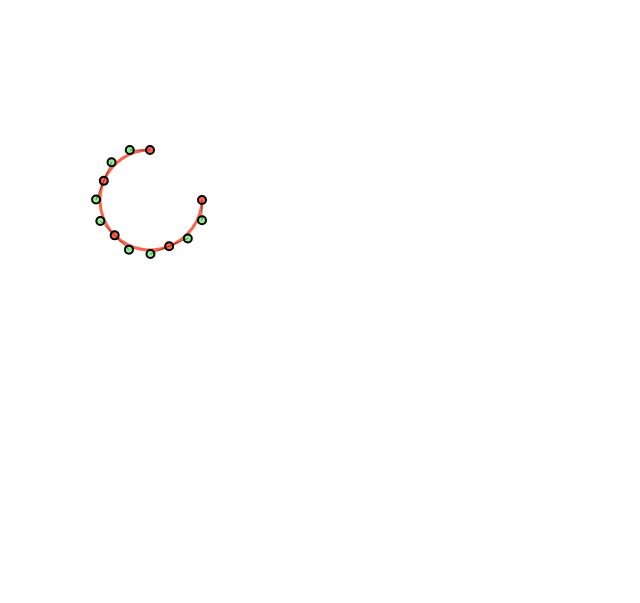
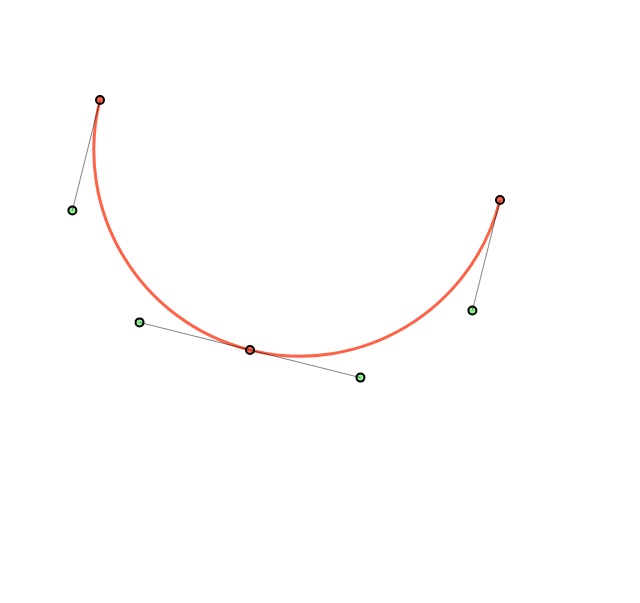
Before and after one commit to Shadoworker/zakuJS, a plain HTML site: page index.html in a window 1280 px wide. Shown: the whole page, without its empty margins (0-640 px from the left). Drawn offline with Linux system fonts and the light colour scheme.

Commit message:
Ending zaku's Structure

```diff
--- a/index.html
+++ b/index.html
@@ -15,12 +15,11 @@
 <div style="width: 100%; height: 600px;">
   <svg width='100%' height='100%' xmlns='http://www.w3.org/2000/svg' >
 
+       <path id='samba' d="M 100,100 C72.39, 210.46, 139.54, 322.39, 250, 350 C360.46, 377.61, 472.39, 310.46, 500, 200" fill="none" stroke="tomato" stroke-width="3"/>
 
-       <!-- <path id='liner1' d="M 150,150 a 50,50 40 1 0 50,50"  fill="none" stroke="tomato" stroke-width="3"/> -->
-       <!-- <path id='liner1' d="M 100,100 C72.39, 210.46, 139.54, 322.39, 250, 350 C360.46, 377.61, 472.39, 310.46, 500, 200" fill="none" stroke="tomato" stroke-width="3"/> -->
+       <!-- <path id='samba' d="M 150,150 a 50,50 40 1 0 50,50"  fill="none" stroke="tomato" stroke-width="3"/> -->
 
-       <path id='liner1' d="m 150,150 c -20.22309,0 -38.45503,12.18218 -46.19363,30.86554 -7.738588,18.68333 -3.45974,40.18818 10.84009,54.488 14.29982,14.29983 35.80467,18.57868 54.488,10.84009 C 187.81782,238.45503 202,220.22309 202,200" fill="none" stroke="tomato" stroke-width="3"/>
-
+       <!--  <path id='samba' d="m 150,150 c -20.22309,0 -38.45503,12.18218 -46.19363,30.86554 -7.738588,18.68333 -3.45974,40.18818 10.84009,54.488 14.29982,14.29983 35.80467,18.57868 54.488,10.84009 C 187.81782,238.45503 202,220.22309 202,200" fill="none" stroke="tomato" stroke-width="3"/>-->
 
 
   </svg>
@@ -40,7 +39,7 @@
     var zaku = new zaku();
 
     //2 : Get a svg pathElement
-    var elem = zaku.get('liner1');
+    var elem = zaku.get('samba');
 
     //3 : Get the pathElement path data
     zaku.path(elem);
```
